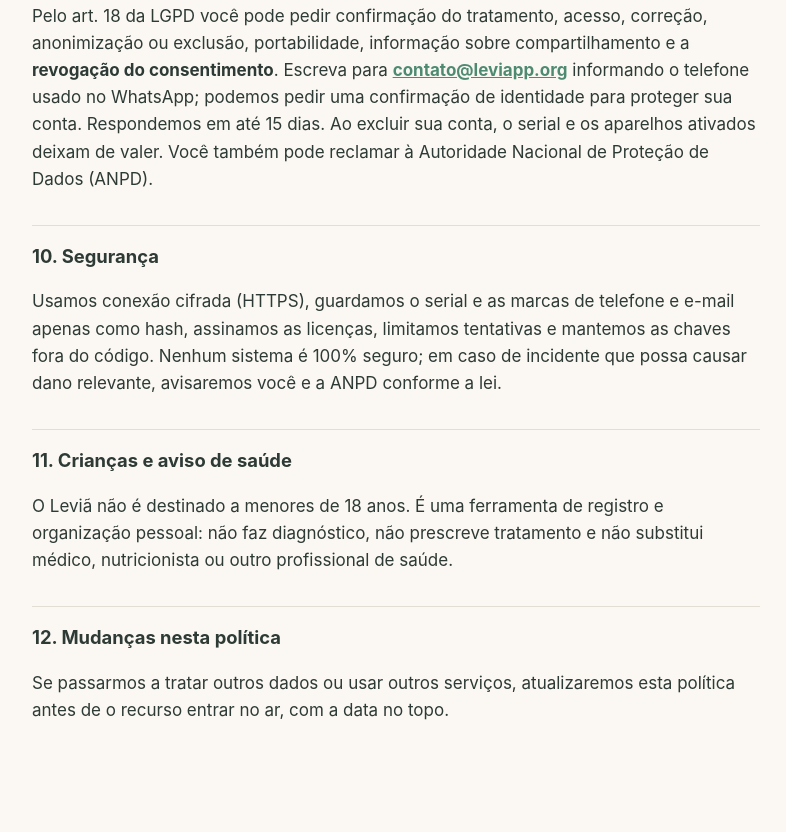
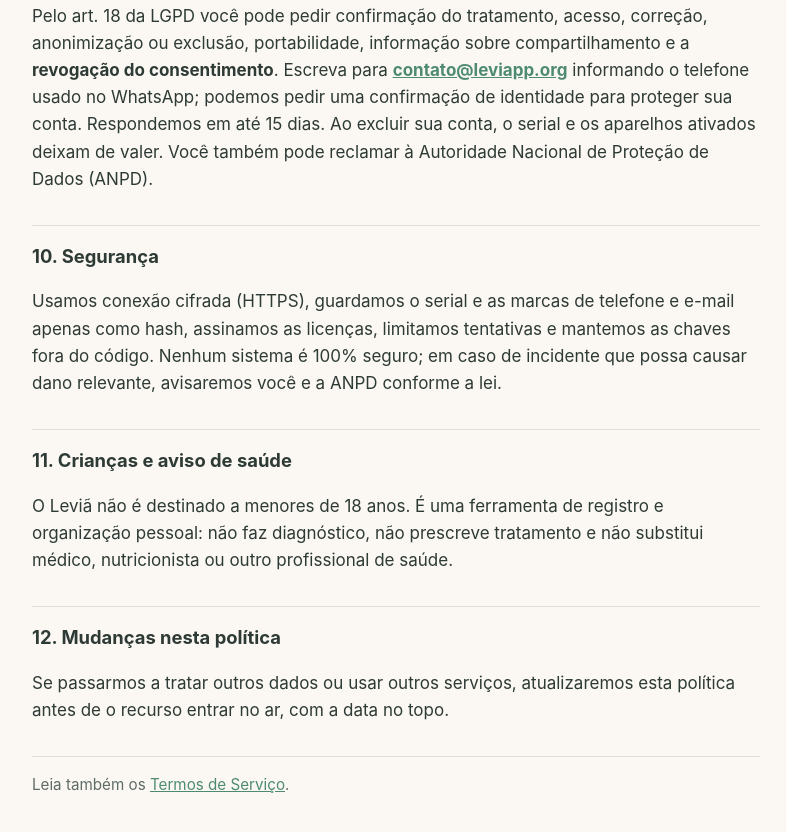
Before and after one commit to ferpa2505-art/levia-policies, a plain HTML site: page privacidade.html in a window 1280 px wide. Shown: the part 4130-4962 px from the top of the page, without its empty margins (244-1030 px from the left). Before the commit the page ends 4935 px from the top, so only its background shows below. Drawn offline with Linux system fonts and the light colour scheme.

Commit message:
docs: linka os Termos de Serviço no rodapé da política
As duas páginas legais ficam alcançáveis uma pela outra, sem depender da landing ou do app.

🤖 Generated with Codebuff
Co-Authored-By: Codebuff <noreply@codebuff.com>

```diff
--- a/privacidade.html
+++ b/privacidade.html
@@ -17,6 +17,7 @@
   li { margin: .25rem 0; }
   a { color: var(--marca); }
   .destaque { background: color-mix(in srgb, var(--marca) 12%, transparent); border-radius: 12px; padding: 12px 16px; }
+  .rodape { margin-top: 2rem; padding-top: 1rem; border-top: 1px solid var(--borda); color: var(--suave); font-size: .95rem; }
 </style>
 </head>
 <body>
@@ -84,6 +85,7 @@
 <p>O Leviã não é destinado a menores de 18 anos. É uma ferramenta de registro e organização pessoal: não faz diagnóstico, não prescreve tratamento e não substitui médico, nutricionista ou outro profissional de saúde.</p>
 <h2>12. Mudanças nesta política</h2>
 <p>Se passarmos a tratar outros dados ou usar outros serviços, atualizaremos esta política antes de o recurso entrar no ar, com a data no topo.</p>
+<p class="rodape">Leia também os <a href="https://leviapp.org/termos">Termos de Serviço</a>.</p>
 </main>
 </body>
 </html>
```
Also changed, not shown: 1 other file.
